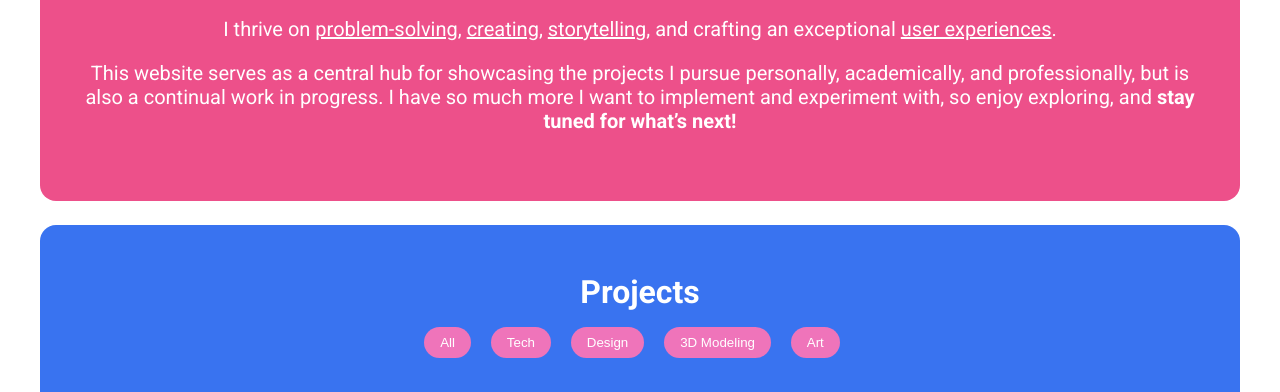
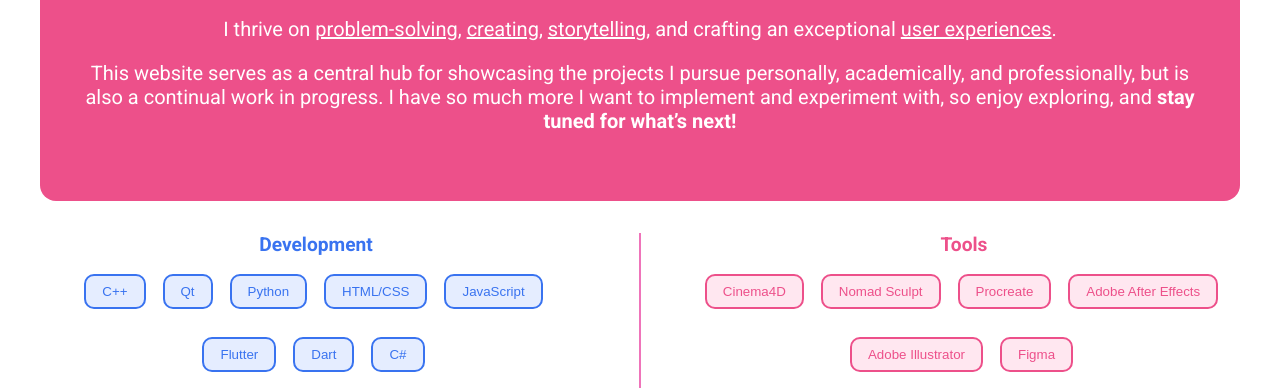
Before and after one commit to JDietrich20/netPlayground, a website built with Vite: page index.html in a window 1280 px wide. Shown: the part 558-950 px from the top of the page. Built offline with nearby package versions, Linux system fonts and the light colour scheme.

Commit message:
Skills section added

```diff
--- a/index.html
+++ b/index.html
@@ -56,6 +56,38 @@
       <!--<img width = "200px" src="images/Profile.png">-->
     </div>
   </section>
+
+<div class="skills">
+
+  <div class="column">
+    <h4>Development</h4>
+    <div class="wrapper">
+      <button class="dev">C++</button>
+      <button class="dev">Qt</button>
+      <button class="dev">Python</button>
+      <button class="dev">HTML/CSS</button>
+      <button class="dev">JavaScript</button>
+      <button class="dev">Flutter</button>
+      <button class="dev">Dart</button>
+      <button class="dev">C#</button>
+    </div>
+  </div>
+
+  <div class="column">
+    <h5>Tools</h5>
+    <div class="wrapper">
+      <button class="tools">Cinema4D</button>
+      <button class="tools">Nomad Sculpt</button>
+      <button class="tools">Procreate</button>
+      <button class="tools">Adobe After Effects</button>
+      <button class="tools">Adobe Illustrator</button>
+      <button class="tools">Figma</button>
+    </div>
+  </div>
+
+</div>
+
+
 
   <section id="projects">
     <h2> Projects </h2>
--- a/resources/css/index.css
+++ b/resources/css/index.css
@@ -8,6 +8,8 @@
     --background-color: #ffffff;
     --category-color: #ef74ba;
     --text-color: #212121;
+    --backgroundP-color:#e5edff;
+    --backgroundT-color:#ffe7f0;
     /*Base color, color1, color2, color3*/
     --border-radius: 8px;
 }
@@ -217,6 +219,92 @@ section#notes p{
     margin-bottom: 20px;
     line-height: 1.5;
 }
+
+
+.skills {
+  display: flex;
+  justify-content: center;
+  align-items: flex-start;
+  gap: 3rem;
+  flex-wrap: wrap;
+  margin-top: 2rem;
+  position: relative;
+}
+
+
+.skills-wrapper {
+  display: flex;
+  flex-direction: row; /* side-by-side layout */
+  justify-content: center;
+  align-items: flex-start;
+  gap: 0rem;
+  flex-wrap: wrap; /* allows stacking on small screens */
+}
+
+/* Divider */
+.skills::before {
+  content: "";
+  position: absolute;
+  left: 50%;
+  top: 0;
+  transform: translateX(-50%);
+  width: 2px;
+  height: 100%;
+  background-color: var(--category-color); /* divider color */
+}
+
+.column {
+  flex: 1;
+  display: flex;
+  flex-direction: column;
+  align-items: center;
+  padding: 0 2rem;
+}
+
+.wrapper {
+  display: flex;
+  flex-wrap: wrap;
+  justify-content: center;
+  gap: 0.75rem;
+  margin-top: 0.5rem;
+}
+
+.skills h5 {
+    color: var(--tertiary-color);
+    font-size: 1.2rem;
+    margin-bottom: .5em;
+}
+
+.skills h4 {
+    color: var(--primary-color);
+    font-size: 1.2rem;
+    margin-bottom: .5em;
+}
+
+button {
+    border: none;
+    padding: 8px 16px;
+    margin: 0 5px 16px 0;
+    border-radius: 20px;
+}
+
+.skills button{
+  border: 2px solid;
+  border-radius: 10px;
+}
+
+.dev{
+  border-color: var(--primary-color);
+  color:var(--primary-color);
+  background-color: var(--backgroundP-color);
+}
+
+.tools{
+  border-color: var(--tertiary-color);
+  color:var(--tertiary-color);
+  background-color: var(--backgroundT-color);
+}
+
 
 .grid-container{
     margin-top: 3em;
@@ -540,6 +628,27 @@ footer p{
 
 }
 
+@media (max-width: 770px) {
+  /* Stack the two sections vertically */
+   .skills {
+    display: flex !important;
+    flex-wrap: wrap;
+    flex-direction: column !important; /* stack vertically */
+    align-items: left !important;
+    justify-content: left !important;
+    gap: 2rem !important; /* spacing between Tools and Development */
+    width: 100% !important;
+  }
+
+  /* Hide the pseudo-element divider */
+  .skills::before {
+    display: none !important;
+  }
+}
+
+
+
+
 @media(max-width: 530px){
     nav li{
         display: none;
@@ -577,4 +686,5 @@ footer p{
         /*grid-template-columns: 1fr;
         max-width: 320px;*/
     }
+
 }
```
